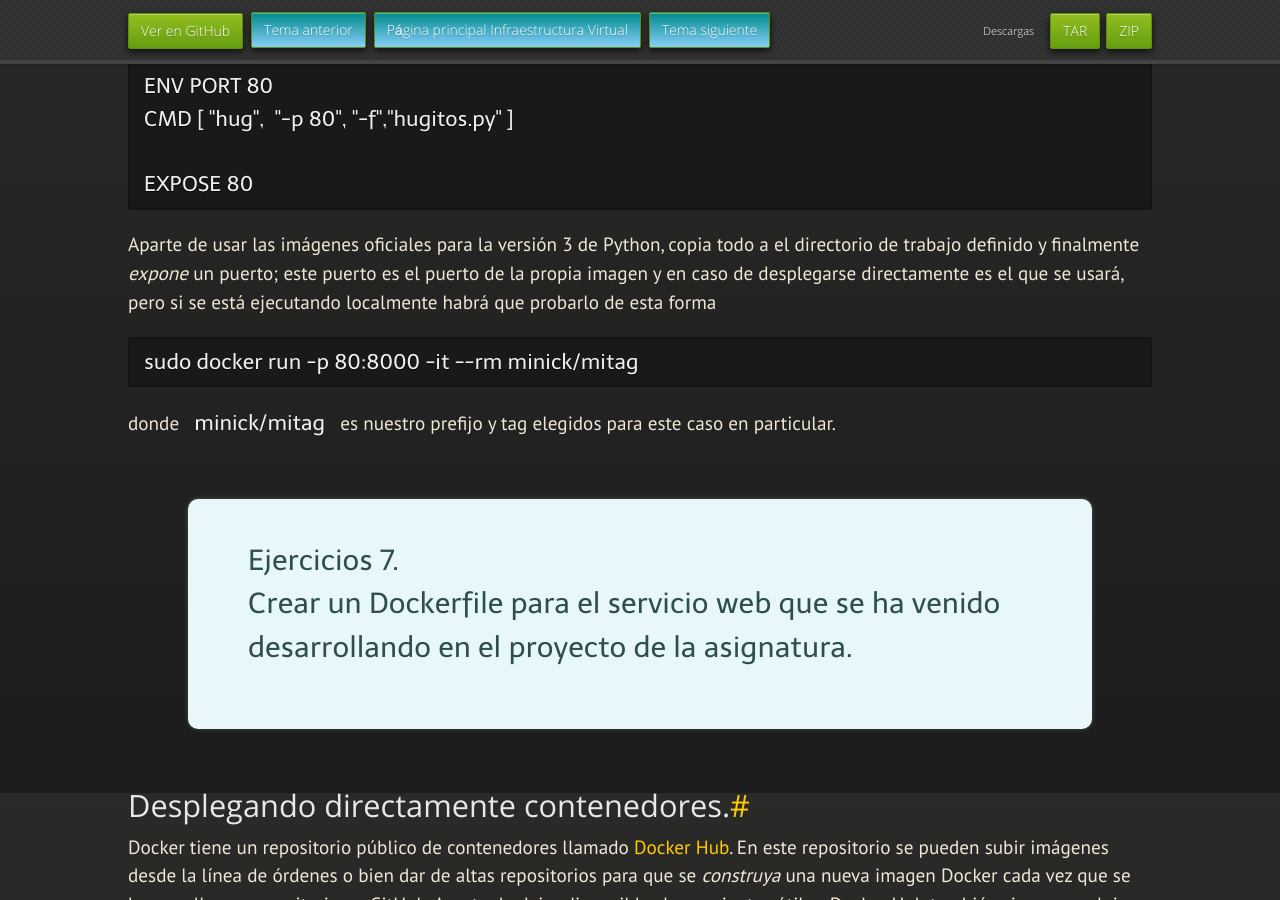
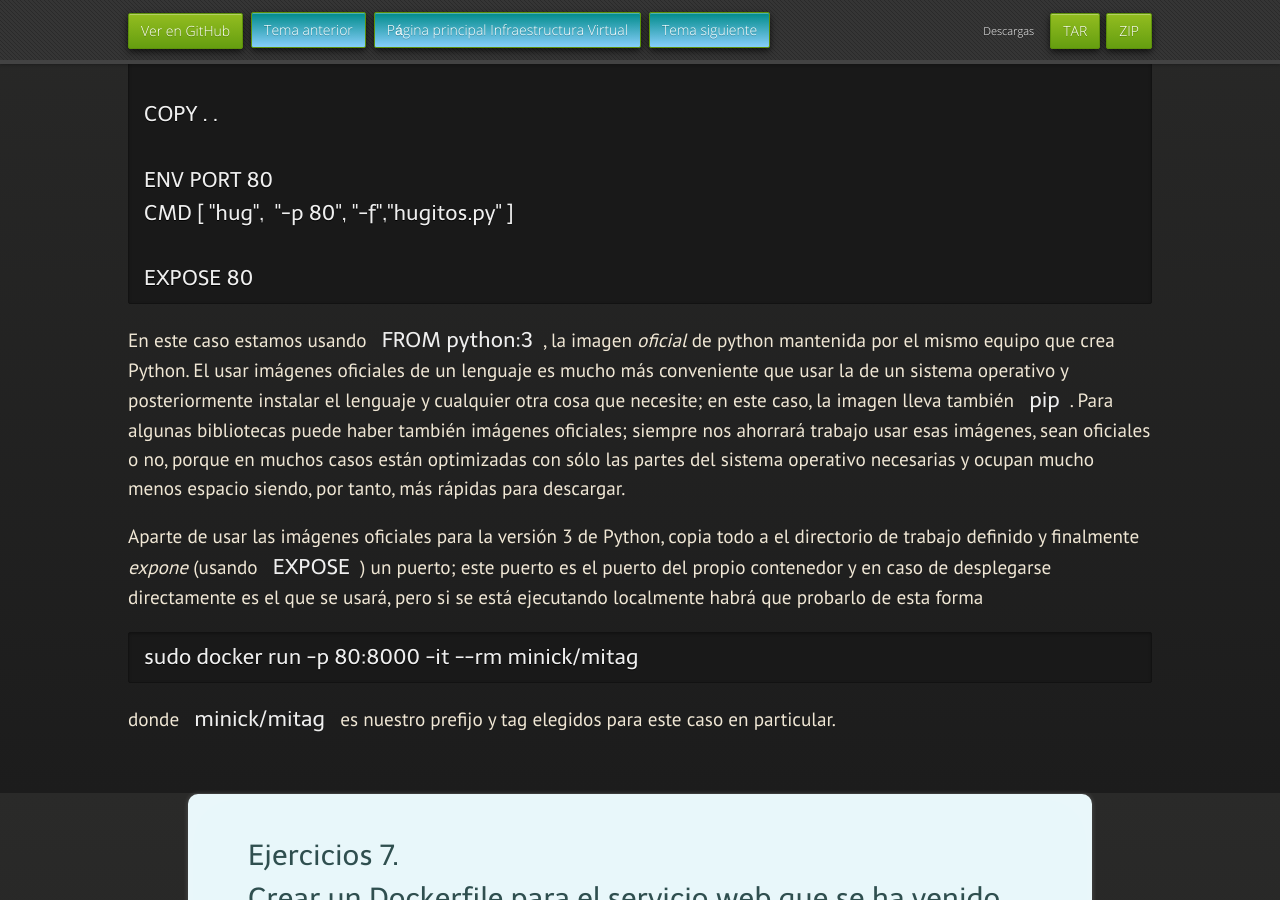
Before and after one commit to JJ/IV, a Jekyll site: the page built from documentos/temas/Contenedores.md, in a window 1280 px wide and 900 px high, scrolled down 15407 px. Built offline with Jekyll 4.4.1, drawn with Linux system fonts in a browser that asks for light colours; nearby versions of some CDN libraries; some web fonts are replaced; our own code applies the rules of GitHub Pages for plain Markdown files; some of the changed text lies outside the part shown.

Commit message:
Sync documentos/temas/Contenedores.md de master a gh-pages

````diff
--- a/documentos/temas/Contenedores.md
+++ b/documentos/temas/Contenedores.md
@@ -402,14 +402,14 @@ sudo docker run -i -t ubuntu /bin/bash
 
 que [indica](https://docs.docker.com/engine/reference/commandline/cli/) que
 se está creando un seudo-terminal (`-t`) y se está ejecutando el
-comando interactivamente (`-i`). A partir de ahí sale la línea de
+comando interactivamente (`-i`); estad dos opciones se pueden unir en `-it`. A partir de ahí sale la línea de
 órdenes, con privilegios de superusuario, y podemos trabajar con la
 máquina e instalar lo que se nos ocurra.
 
 <div class='ejercicios' markdown='1'>
 
-Crear un usuario propio e instalar nginx en el contenedor creado de
-esta forma.
+Crear un usuario propio e instalar alguna aplicación tal como `nginx` en el contenedor creado de
+esta forma, usando las órdenes propias del sistema operativo con el que se haya inicializado el contenedor.
 
 </div>
 
@@ -593,9 +593,21 @@ CMD [ "hug",  "-p 80", "-f","hugitos.py" ]
 EXPOSE 80
 ```
 
+En este caso estamos usando `FROM python:3`, la imagen *oficial* de
+python mantenida por el mismo equipo que crea Python. El usar imágenes
+oficiales de un lenguaje es mucho más conveniente que usar la de un
+sistema operativo y posteriormente instalar el lenguaje y cualquier
+otra cosa que necesite; en este caso, la imagen lleva también
+`pip`. Para algunas bibliotecas puede haber también imágenes
+oficiales; siempre nos ahorrará trabajo usar esas imágenes, sean
+oficiales o no, porque en muchos casos están optimizadas con sólo las
+partes del sistema operativo necesarias y ocupan mucho menos espacio
+siendo, por tanto, más rápidas para descargar.
+
 Aparte de usar las imágenes oficiales para la versión 3 de Python,
 copia todo a el directorio de trabajo definido y finalmente *expone*
-un puerto; este puerto es el puerto de la propia imagen y en caso de
+(usando `EXPOSE`)
+un puerto; este puerto es el puerto del propio contenedor y en caso de
 desplegarse directamente es el que se usará, pero si se está
 ejecutando localmente habrá que probarlo de esta forma
 
````
